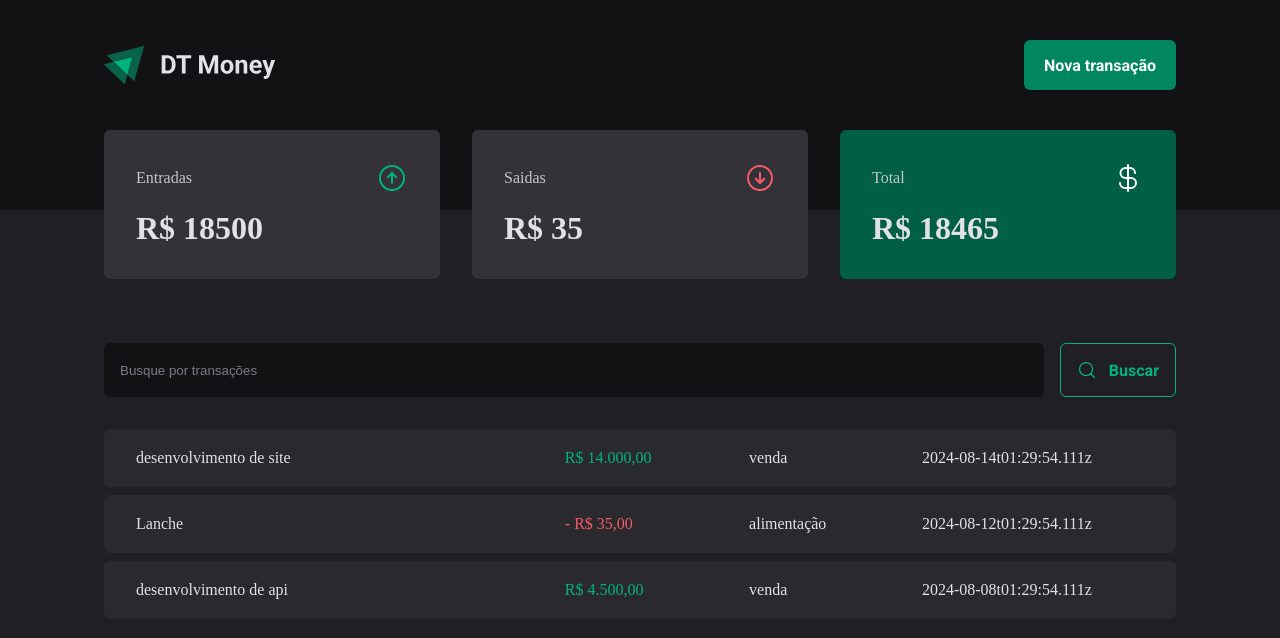
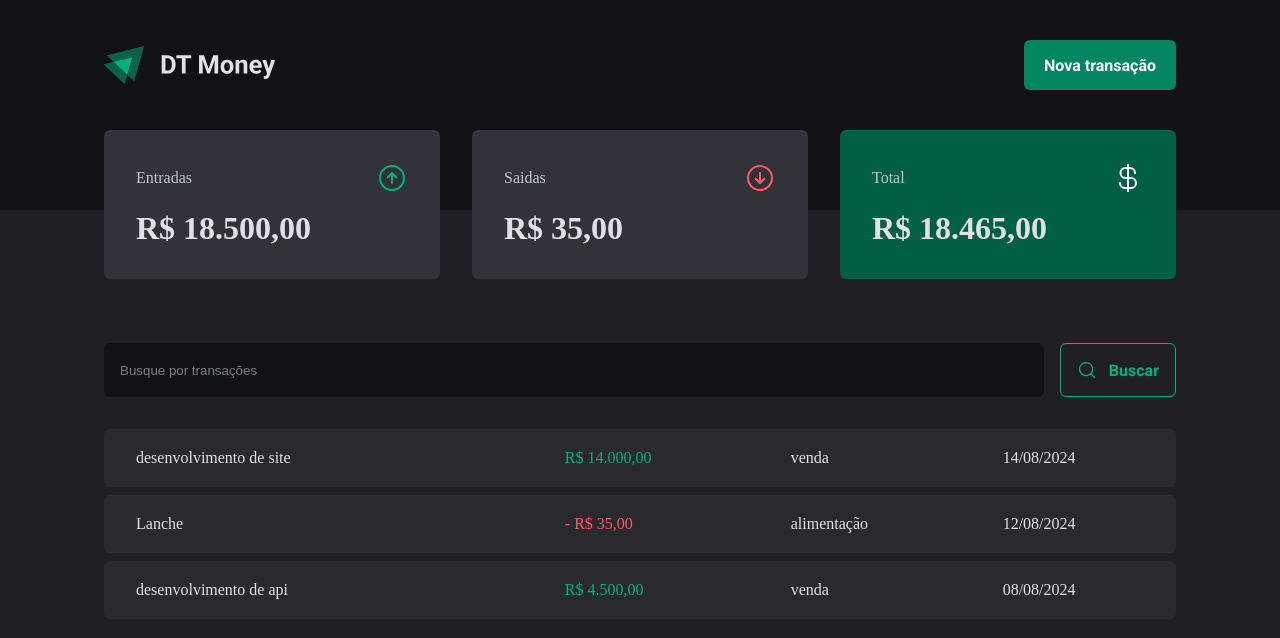
Before and after one commit to marcosparreiras/ignite-react-03, a React (Vite) app: page / in a window 1280 px wide. Shown: the top 638 px of the page. Built offline with nearby package versions, Linux system fonts and the light colour scheme; data requests are answered from the project's data file.

Commit message:
feat: add use-summary hook

```diff
--- a/src/components/Summary/index.tsx
+++ b/src/components/Summary/index.tsx
@@ -1,24 +1,10 @@
 import { ArrowCircleDown, ArrowCircleUp, CurrencyDollar } from "phosphor-react";
 import { SummaryContainer, SummaryCard } from "./styles";
-import { useTransactionsContext } from "../../contexts/TransactionsContext";
+import { priceFormatter } from "../../utils/formatter";
+import { useSummary } from "../../hooks/useSummary";
 
 export function Summary() {
-  const { transactions } = useTransactionsContext();
-
-  const { income, outcome, total } = transactions.reduce(
-    (acc, cur) => {
-      if (cur.type === "income") {
-        acc.income += cur.price;
-        acc.total += cur.price;
-      }
-      if (cur.type === "outcome") {
-        acc.outcome += cur.price;
-        acc.total -= cur.price;
-      }
-      return acc;
-    },
-    { income: 0, outcome: 0, total: 0 }
-  );
+  const { income, outcome, total } = useSummary();
 
   return (
     <SummaryContainer>
@@ -27,21 +13,21 @@ export function Summary() {
           <span>Entradas</span>
           <ArrowCircleUp size={32} color="#00b37e" />
         </header>
-        <strong>R$ {income}</strong>
+        <strong> {priceFormatter.format(income)}</strong>
       </SummaryCard>
       <SummaryCard>
         <header>
           <span>Saidas</span>
           <ArrowCircleDown size={32} color="#f75a68" />
         </header>
-        <strong>R$ {outcome}</strong>
+        <strong> {priceFormatter.format(outcome)}</strong>
       </SummaryCard>
       <SummaryCard variant="green">
         <header>
           <span>Total</span>
           <CurrencyDollar size={32} color="#fff" />
         </header>
-        <strong>R$ {total}</strong>
+        <strong> {priceFormatter.format(total)}</strong>
       </SummaryCard>
     </SummaryContainer>
   );
--- /dev/null
+++ b/src/hooks/useSummary.ts
@@ -0,0 +1,28 @@
+import { useTransactionsContext } from "../contexts/TransactionsContext";
+
+type Output = {
+  income: number;
+  outcome: number;
+  total: number;
+};
+
+export function useSummary(): Output {
+  const { transactions } = useTransactionsContext();
+
+  const summary = transactions.reduce(
+    (acc, cur) => {
+      if (cur.type === "income") {
+        acc.income += cur.price;
+        acc.total += cur.price;
+      }
+      if (cur.type === "outcome") {
+        acc.outcome += cur.price;
+        acc.total -= cur.price;
+      }
+      return acc;
+    },
+    { income: 0, outcome: 0, total: 0 }
+  );
+
+  return summary;
+}
--- a/src/pages/Transactions/index.tsx
+++ b/src/pages/Transactions/index.tsx
@@ -7,7 +7,7 @@ import {
   TransactionsTable,
 } from "./styles";
 import { useTransactionsContext } from "../../contexts/TransactionsContext";
-import { priceFormatter } from "../../utils/formatter";
+import { dateFormatter, priceFormatter } from "../../utils/formatter";
 
 export function Transactions() {
   const { transactions } = useTransactionsContext();
@@ -31,7 +31,9 @@ export function Transactions() {
                     </PriceHighLight>
                   </td>
                   <td>{transaction.category}</td>
-                  <td>{transaction.createdAt}</td>
+                  <td>
+                    {dateFormatter.format(new Date(transaction.createdAt))}
+                  </td>
                 </tr>
               ))}
           </tbody>
```
